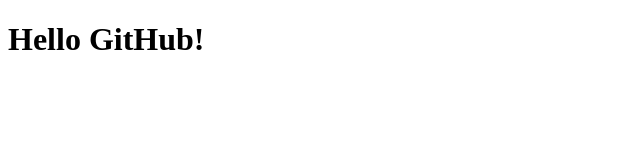
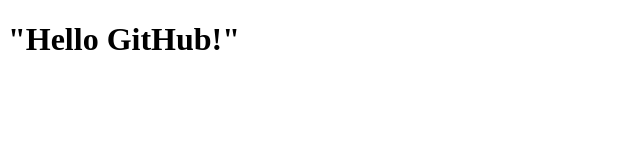
Before and after one commit to kohmatoro/Mac_test, a plain HTML site: page index.html in a window 1280 px wide. Shown: the whole page, without its empty margins (0-640 px from the left). Drawn offline with Linux system fonts and the light colour scheme.

Commit message:
mac os 3

```diff
--- a/index.html
+++ b/index.html
@@ -1,9 +1,9 @@
 <!DOCTYPE html>
 <html>
 <head>
-  <title>Test Page</title>
+  <title>"Test Page"</title>
 </head>
 <body>
-  <h1>Hello GitHub!</h1>
+  <h1>"Hello GitHub!"</h1>
 </body>
 </html>
```
